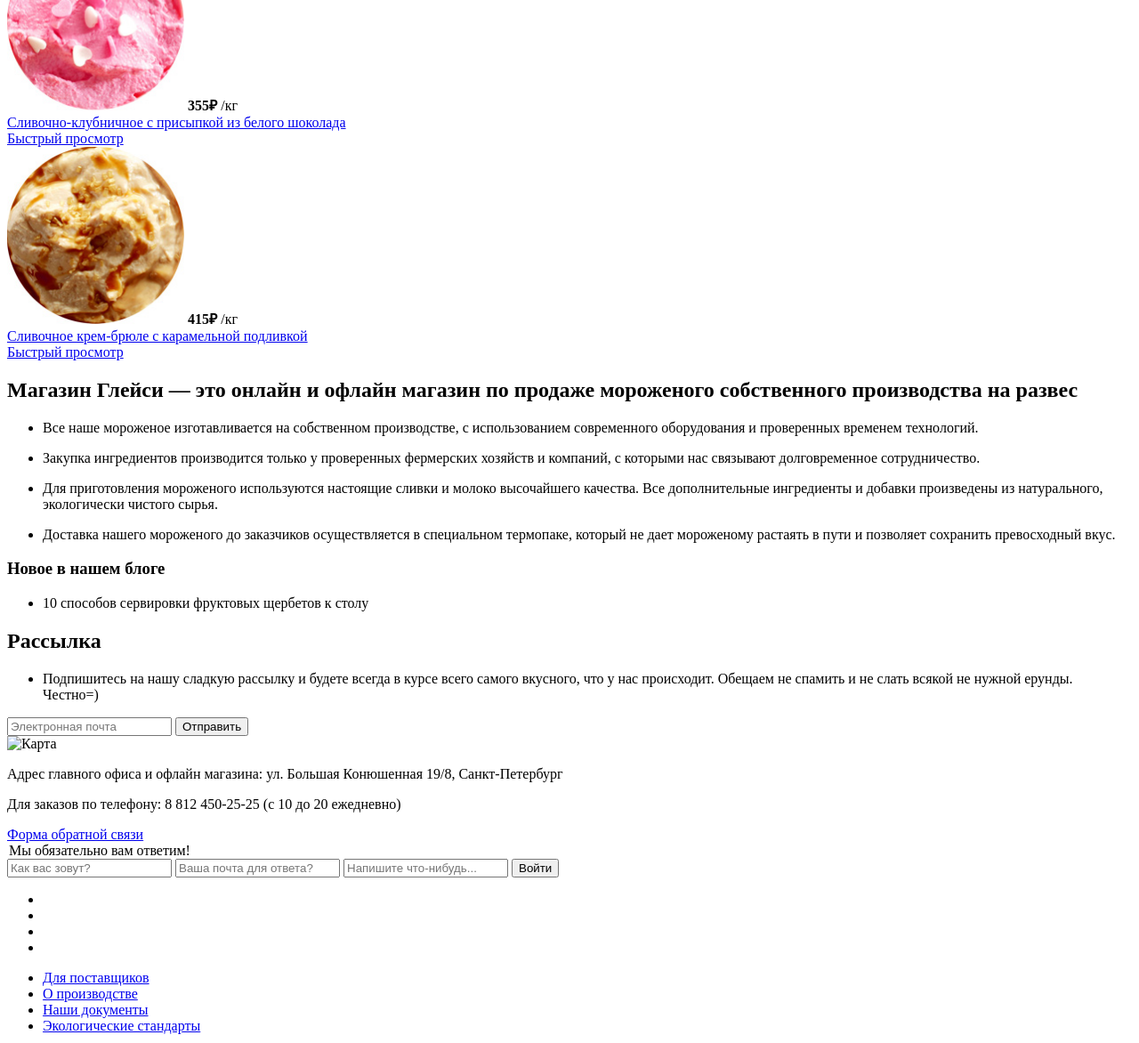
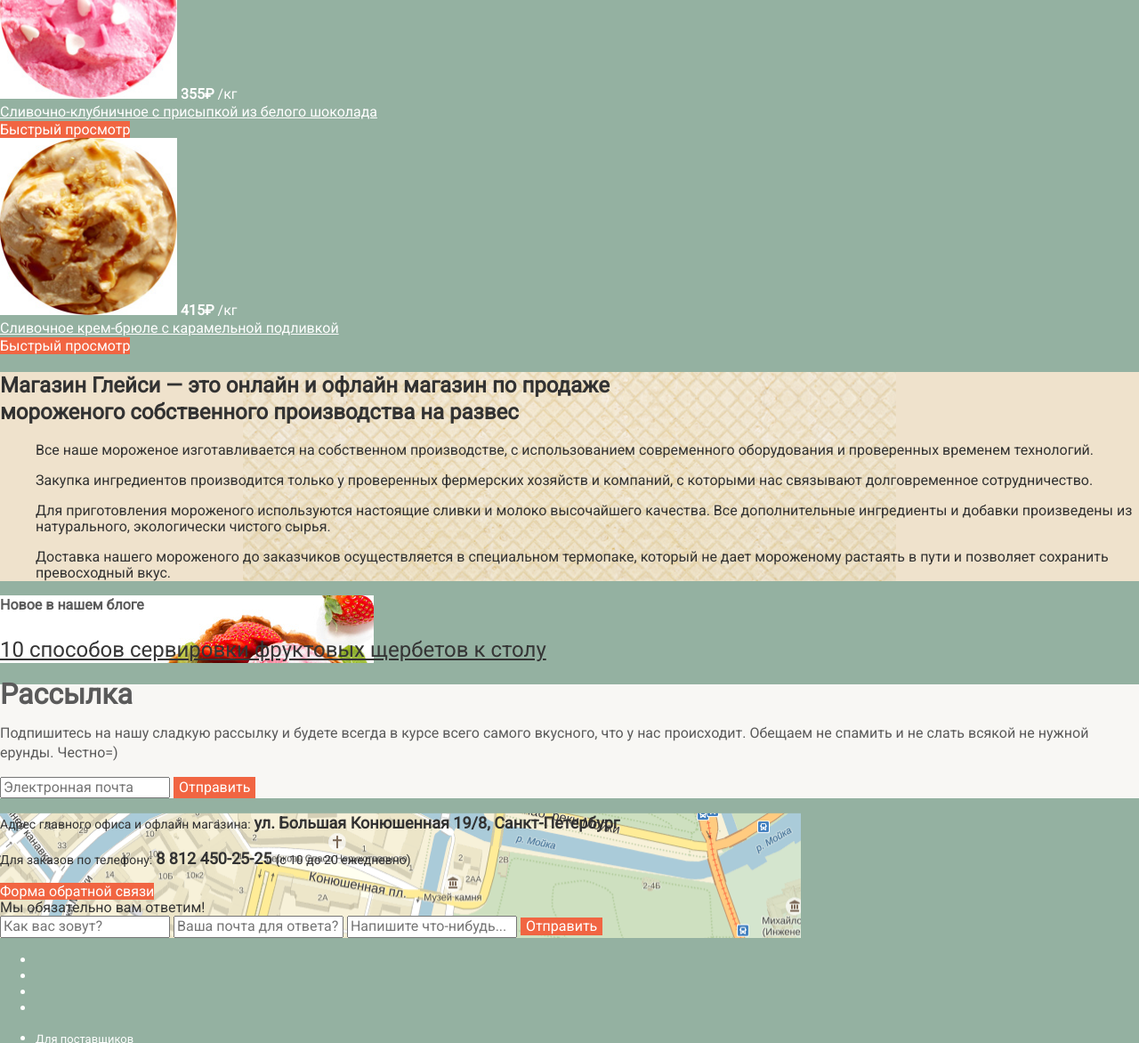
Before and after one commit to Leanvl/503313-gllacy, a plain HTML site: page index.html in a window 1280 px wide. Shown: the part 1290-2462 px from the top of the page at 89% size. Drawn offline with nearby package versions, Linux system fonts and the light colour scheme.

Commit message:
добавила css

```diff
--- /dev/null
+++ b/css/style.css
@@ -0,0 +1,215 @@
+body {
+    margin: 0;
+    padding: 0;
+
+    font-family: "Roboto", sans-serif;
+    font-size: 16px;
+    line-height: 18px;
+    color: #ffffff;
+
+    background-color: #94b1a1;
+  }
+
+  a {
+    text-decoration: none;
+  }
+
+  .button-orange {
+    font: inherit;
+
+    text-align: center;
+    color: #ffffff;
+
+    background-color: #f16542;
+    border: none;
+  }
+
+  .main-navigation {
+    font-size: 16px;
+    line-height: 18px;
+  }
+
+  .site-navigation,
+  .user-navigation,
+  .dropdown-menu {
+    list-style: none;
+  }
+
+  .site-navigation a,
+  .user-navigation a,
+  .dropdown-menu a,
+  .catalog a {
+    color: #ffffff;
+  }
+
+  .site-navigation a:hover,
+  .site-navigation a:focus,
+  .user-navigation a:hover,
+  .user-navigation a:focus,
+  .dropdown-menu a:hover,
+  .dropdown-menu a:focus,
+  .login-problem a:hover,
+  .login-problem a:focus,
+  .catalog a:hover,
+  .catalog a:focus {
+    background-color: #242424;
+  }
+
+  .login-problem a{
+    font-size: 13px;
+    line-height: 16px;
+    color: #323232;
+    text-decoration: underline;
+  }
+
+  .banner-raspberries {
+    background-color: #8e001e;
+    background-image: url("../img/raspberries.jpg");
+    background-position: left;
+    background-repeat: no-repeat;
+  }
+
+  .banner-chocolate {
+    background-color: #85593f;
+    background-image: url("../img/chocolate_chips.jpg");
+    background-position: right;
+    background-repeat: no-repeat;
+  }
+
+  .banner-title {
+    font-size: 35px;
+    line-height: 41px;
+    text-decoration: none;
+  }
+
+  .catalog-item-title-container {
+    font-size: 16px;
+    line-height: 22px;
+    color: #ffffff;
+    text-decoration: underline;
+    list-style: none;
+  }
+  .shop-features {
+    color: #323232;
+
+    background-color: #efe2cc;
+    background-image: url("../img/wafer.png");
+    background-position: center;
+    background-repeat: no-repeat;
+  }
+
+  .shop-features h2 {
+    list-style: none;
+    font-size: 24px;
+    line-height: 30px;
+  }
+
+  .row-container {
+    list-style: none;
+  }
+
+ {
+    background-image: url("../img/raspberries.jpg");
+    background-repeat: no-repeat;
+}
+
+{
+    background-image: url("../img/chocolate_chips.jpg");
+    background-repeat: no-repeat;
+}
+
+  .blog {
+    background-image: url("../img/strawberry_background.jpg");
+    background-repeat: no-repeat;
+  }
+
+  .blog h3{
+    font-size: 16px;
+    line-height: 22px;
+    color: #5a5a5a;
+  }
+
+  .blog p {
+    font-size: 24px;
+    line-height: 30px;
+    color: #353535;
+    text-decoration: underline;
+  }
+
+  .newsletter {
+    font-size: 16px;
+    line-height: 22px;
+    color: #5a5a5a;
+    text-decoration: none;
+
+    background-color: #f8f7f4;
+  }
+
+  .map-container {
+    color: #323232;
+    background-image: url("../img/map.png");
+    background-repeat: no-repeat;
+  }
+
+  .map-container .gllacy-address-title{
+    font-size: 14px;
+    line-height: 20px;
+  }
+
+  .map-container .gllacy-address{
+    font-size: 18px;
+    font-weight: 600;
+    line-height: 24px;
+  }
+
+  .map-container .gllacy-telephone-title{
+    font-size: 14px;
+    line-height: 20px;
+  }
+  .map-container .gllacy-telephone{
+    font-size: 18px;
+    font-weight: 600;
+    line-height: 24px;
+  }
+  .map-container .gllacy-call-time{
+    font-size: 14px;
+    line-height: 20px;
+  }
+
+  .social-button {
+    text-decoration: none;
+  }
+
+  .footer-item {
+    font-size: 13px;
+    line-height: 18px;
+    color: #ffffff;
+    text-decoration: none;
+  }
+
+  .design {
+    font-size: 12px;
+    line-height: 18px;
+    color: #ffffff;
+  }
+
+  .design a {
+    color: #ffffff;
+  }
+
+  .filter-optional {
+    list-style: none;
+  }
+
+  h2 {
+    font-size: 35px;
+    line-height: 41px;
+  }
+
+ .pagination-list {
+  list-style: none;
+ }
+
+ .main-footer {
+  list-style: none;
+ }
--- a/index.html
+++ b/index.html
@@ -1,9 +1,14 @@
 <!DOCTYPE html>
 <html lang="ru">
+
 <head>
   <meta charset="utf-8">
   <title></title>
+  <link href="https://fonts.googleapis.com/css?family=Roboto" rel="stylesheet">
+  <link href="css/normalize.css" rel="stylesheet">
+  <link href="css/style.css" rel="stylesheet">
 </head>
+
 <body>
   <header class="main-header">
     <nav class="main-navigation">
@@ -40,14 +45,12 @@
         </li>
       </ul>
       <div class="search">
-        <button class="search__button">
-          <img src="img/magnifier.png" width="33" height="33" alt="Поиск">
-        </button>
+        <a href="#">Поиск</a>
         <form class="search__form">
           <input class="search__text" type="text" name="search" value="" placeholder="Что ищем?">
         </form>
       </div>
-      <span class="login-link">
+      <span class="user-navigation">
         Вход
       </span>
       <form method="post" class="login-form">
@@ -57,7 +60,7 @@
           <a href="#">Забыли пароль?</a>
           <a href="#">Новая регистрация</a>
         </div>
-          <button class="button button-login" type="button">Войти</button>
+        <a class="button button-login" type="button">Вход</a>
       </form>
       <div class="user-navigation">
         <a href="#">Корзина</a>
@@ -78,21 +81,19 @@
         </div>
     </section>
     <section class="container">
-      <div class="banner-container clearfix">
-        <div class="banner">
+        <div class="banner-raspberries">
           <div class="banner-title">Малинка даром!</div>
           <p class="banner-text">
             При покупке 2 кг любого фруктового мороженого, добавим в ваш заказ банку малинового варенья бесплатно.
           </p>
           <a class="button button-orange" href="#">Хочу варенье!</a>
         </div>
-        <div class="banner">
+        <div class="banner-chocolate">
           <div class="banner-title">Шоколадки даром!</div>
           <p class="banner-text">
             При покупке 2 кг пломбира, добавим в ваш заказ упаковку вкуснейшей шоколадной присыпки совершенно бесплатно.
           </p>
           <a class="button button-orange" href="#">Хочу шоколадки!</a>
-        </div>
         </div>
     </section>
     <section class="container">
@@ -153,7 +154,8 @@
     </section>
     <section class="shop-features">
       <h2 class="shop-features-title">
-        Магазин Глейси — это онлайн и офлайн магазин по продаже мороженого собственного производства на развес
+        Магазин Глейси — это онлайн и офлайн магазин по продаже
+        <br> мороженого собственного производства на развес
       </h2>
       <ul class="row-container">
         <li>
@@ -184,29 +186,22 @@
     </section>
     <section class="blog">
       <h3>Новое в нашем блоге</h3>
-      <ul>
-        <li>
-          <p>10 способов сервировки фруктовых щербетов к столу</p>
-        </li>
-      </ul>
+      <p>
+        10 способов сервировки фруктовых щербетов к столу
+      </p>
     </section>
-    <section>
+    <section class="newsletter">
       <h1 class="visually-hidden">Рассылка</h1>
-      <ul>
-        <li>
-          <p>Подпишитесь на нашу сладкую рассылку и будете всегда в курсе всего самого вкусного, что у нас происходит. Обещаем
-            не спамить и не слать всякой не нужной ерунды. Честно=)</p>
-        </li>
-      </ul>
+      <p>Подпишитесь на нашу сладкую рассылку и будете всегда в курсе всего самого вкусного, что у нас происходит. Обещаем не
+        спамить и не слать всякой не нужной ерунды. Честно=)</p>
       <form method="post">
         <input type="email" name="email" value="" placeholder="Электронная почта">
-        <button class="button" type="submit">Отправить</button>
+        <button class="button button-orange" type="submit">Отправить</button>
       </form>
     </section>
     <div class="map-container">
       <div class="content-wrapper">
         <div class="gllacy-data">
-          <img scr="img/map.png" width="1050" height="744" alt="Карта">
           <p class="gllacy-address-block">
             <span class="gllacy-address-title">Адрес главного офиса и офлайн магазина:</span>
             <span class="gllacy-address">ул. Большая Конюшенная 19/8, Санкт-Петербург</span>
@@ -216,17 +211,16 @@
             <span class="gllacy-telephone">8 812 450-25-25</span>
             <span class="gllacy-call-time">(с 10 до 20 ежедневно)</span>
           </p>
-          <a class="button" href="#">Форма обратной связи</a>
+          <a class="button button-orange" href="#">Форма обратной связи</a>
           <form method="post">
             <legend>Мы обязательно вам ответим!</legend>
             <input type="name" name="name" value="" placeholder="Как вас зовут?">
             <input type="email" name="email" value="" placeholder="Ваша почта для ответа?">
             <input type="text" name="text" value="" placeholder="Напишите что-нибудь...">
-            <button class="button button-login" type="button">Войти</button>
+            <button class="button button-orange" type="button">Отправить</button>
           </form>
         </div>
       </div>
-      <div class="map" id="map"></div>
   </main>
   <footer class="main-footer">
     <div class="footer-social">
@@ -249,6 +243,7 @@
         </li>
       </ul>
     </div>
+    <div>
     <ul>
       <li>
         <a class="footer-item" href="#">
@@ -264,10 +259,11 @@
         <a class="footer-item" href="#">Экологические стандарты</a>
       </li>
     </ul>
+  </div>
     <div class="design">
       <img src="img/logo-htmlacademy-small.png" width="108" height="39">
       <p>Сделано в
-        <a href="https://htmlacademy.ru/intensive/htmlcss">HTML Academy</a>2016</p>
+        <a href="https://htmlacademy.ru/intensive/htmlcss">HTML Academy</a> 2016</p>
     </div>
   </footer>
 </body>
```
Also changed, not shown: catalog.html (+22 -17 lines). Lines whose indentation alone changed are shown as unchanged.
